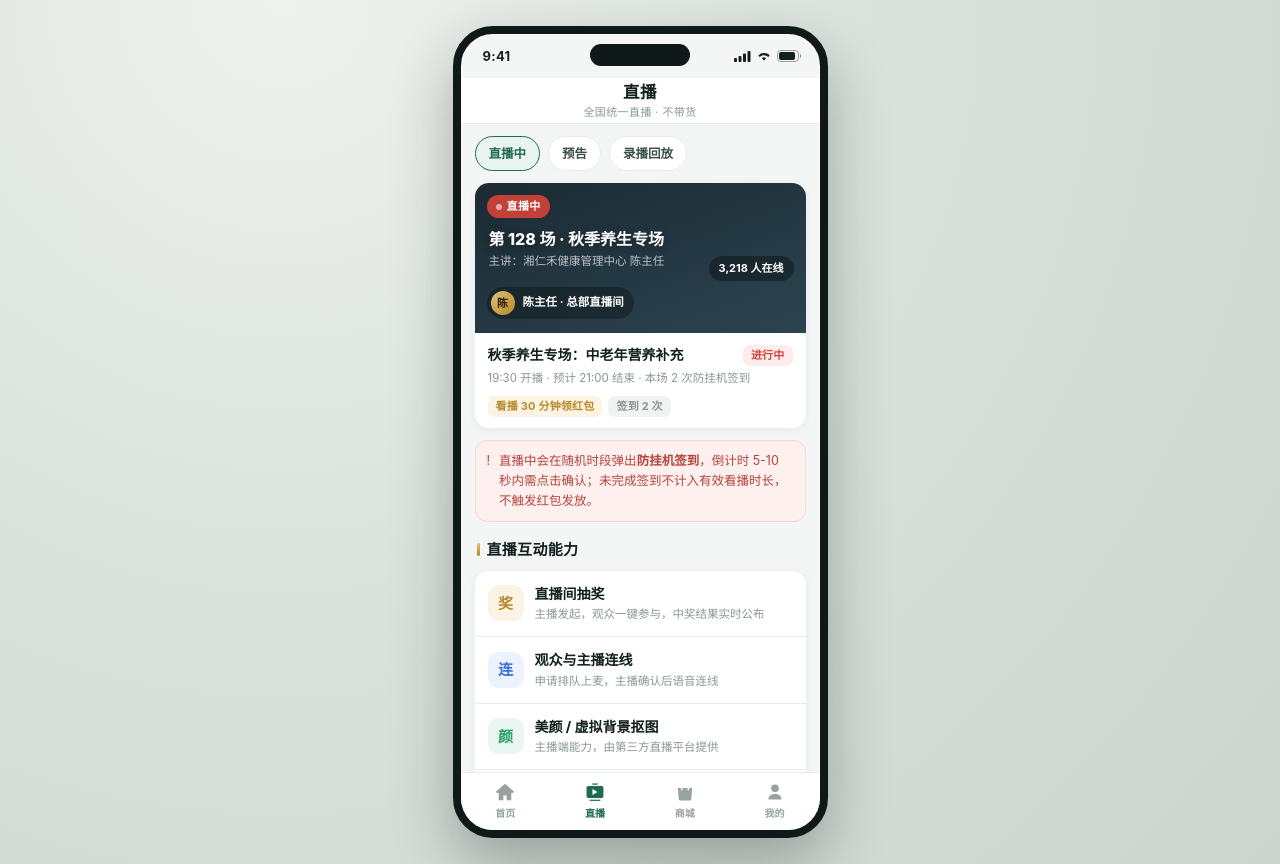
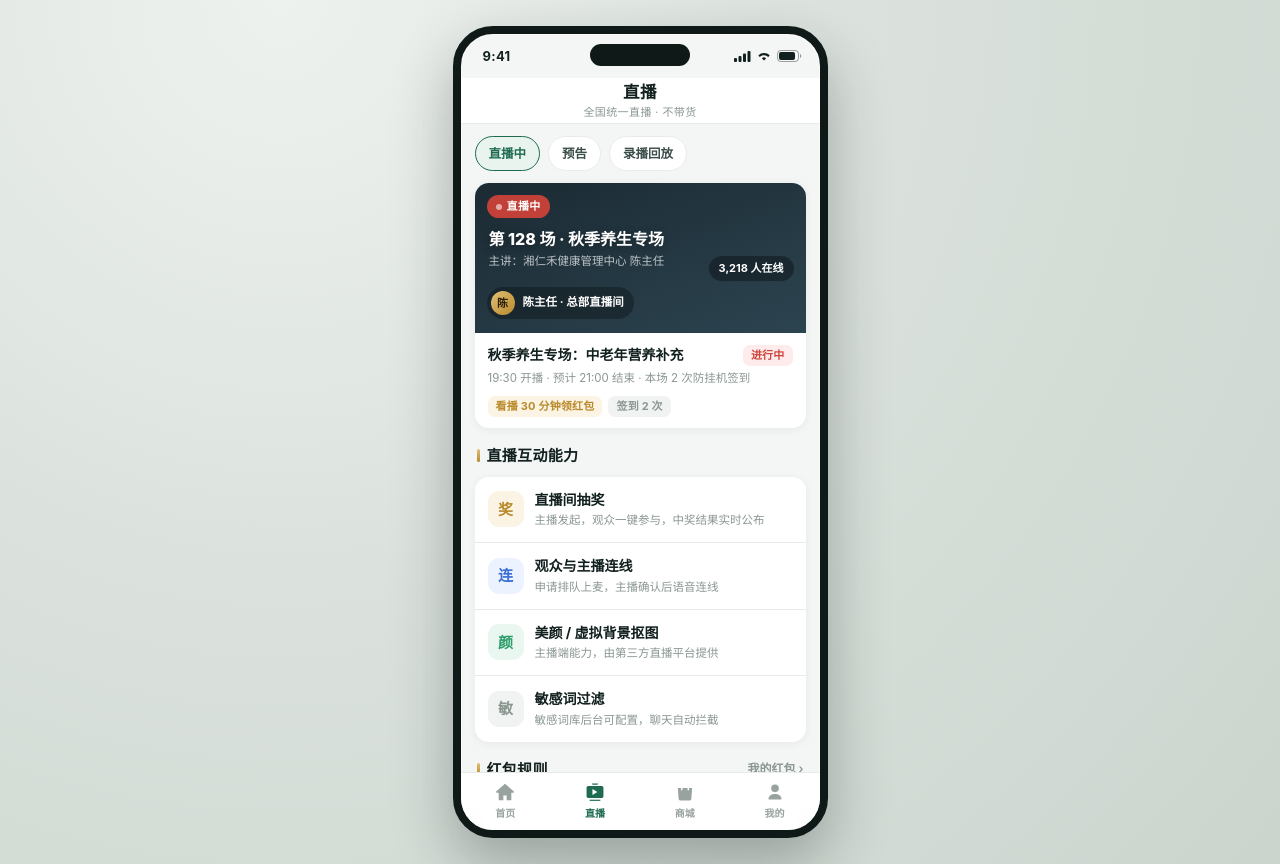
Before and after one commit to zealotxp/xiangrenhe-app, a plain HTML site: page live.html in a window 1280 px wide. Drawn offline with Linux system fonts and the light colour scheme.

Commit message:
fix(live): 去掉防挂机签到规则提示条 v1.5.4

```diff
--- a/live.html
+++ b/live.html
@@ -56,10 +56,6 @@
             </div>
           </div>
         </a>
-        <div class="tip red">
-          <span>!</span>
-          <div>直播中会在随机时段弹出<b>防挂机签到</b>，倒计时 5-10 秒内需点击确认；未完成签到不计入有效看播时长，不触发红包发放。</div>
-        </div>
       </div>
 
       <!-- 预告 -->
```
Also changed, not shown: 2 other files.
